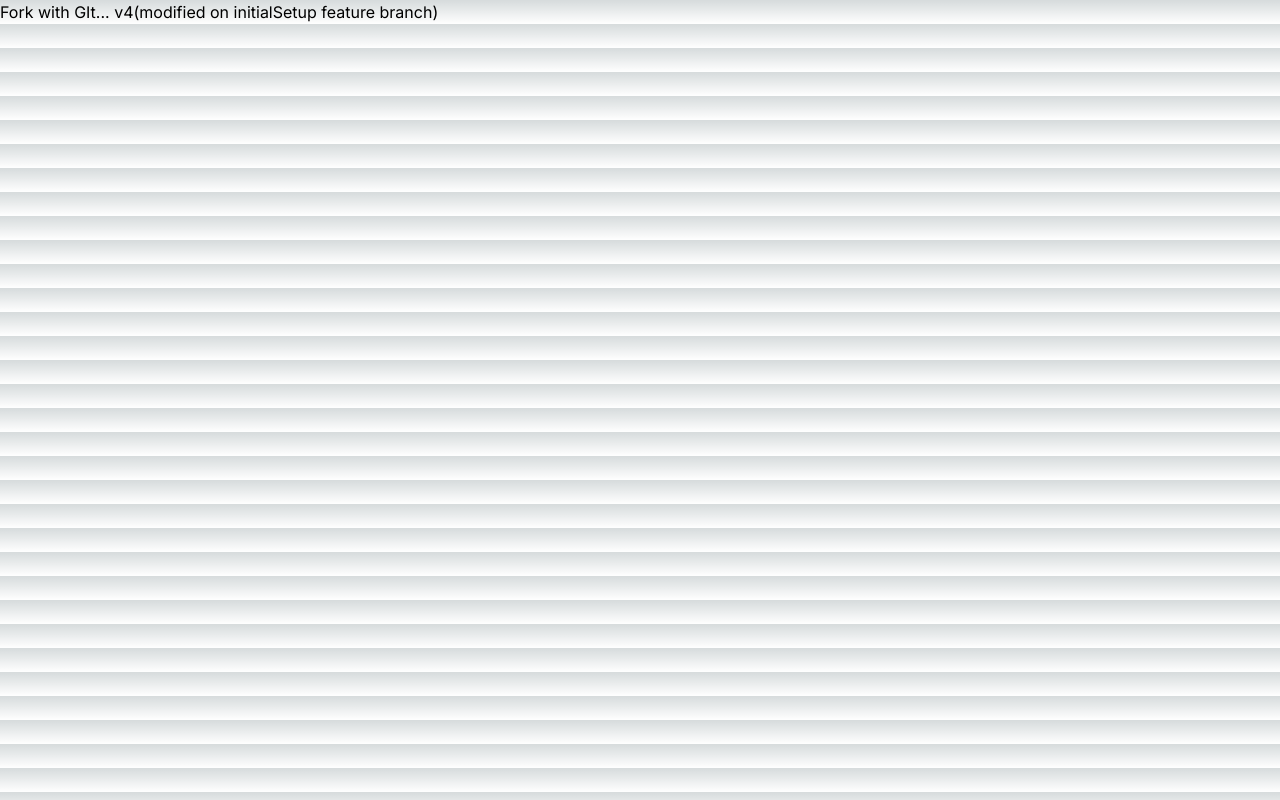
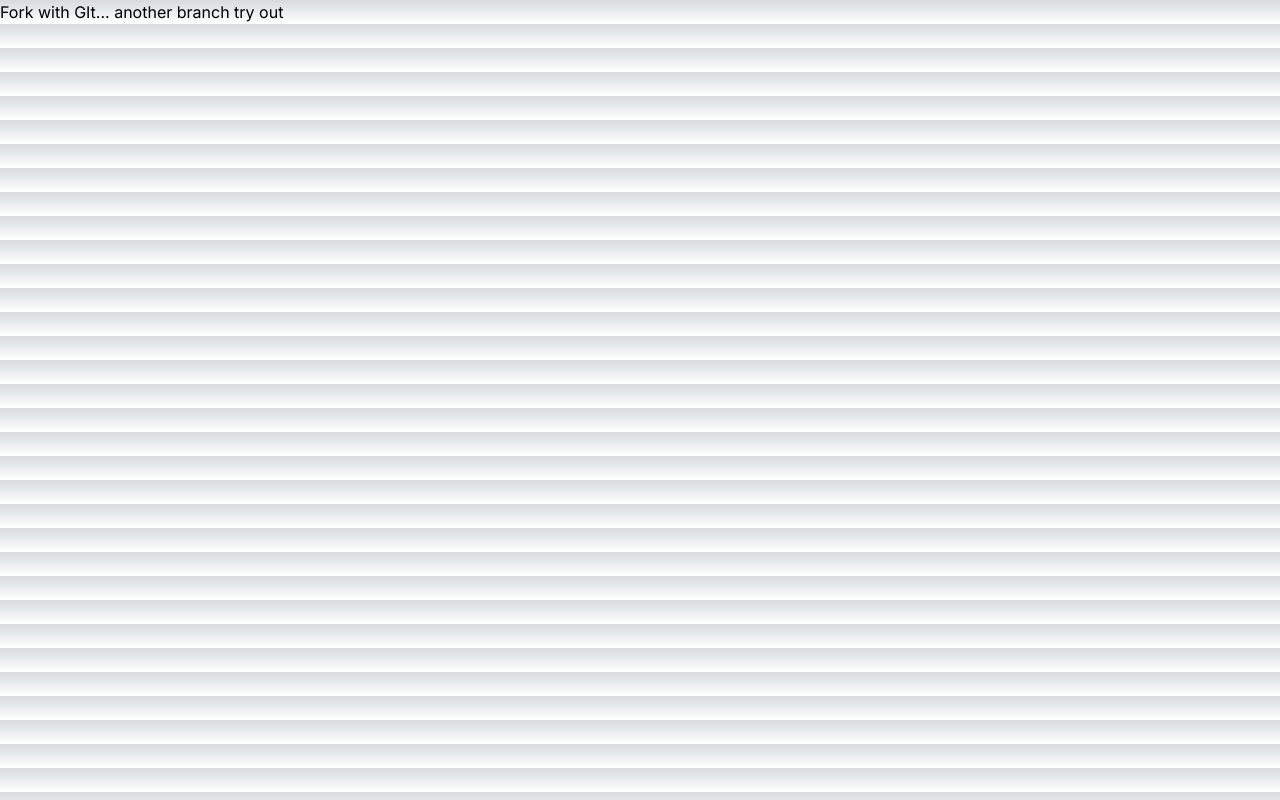
Before and after one commit to johnddong/forkgui, a Next.js app: page / in a window 1280 px wide. Built offline with nearby package versions, Linux system fonts and the light colour scheme.

Commit message:
update h1 text on initial page

```diff
--- a/app/page.tsx
+++ b/app/page.tsx
@@ -2,6 +2,6 @@ import Image from 'next/image';
 
 export default function Home() {
   return (
-    <h1>Fork with GIt... v4(modified on initialSetup feature branch)</h1>
+    <h1>Fork with GIt... another branch try out</h1>
   );
 }
```
